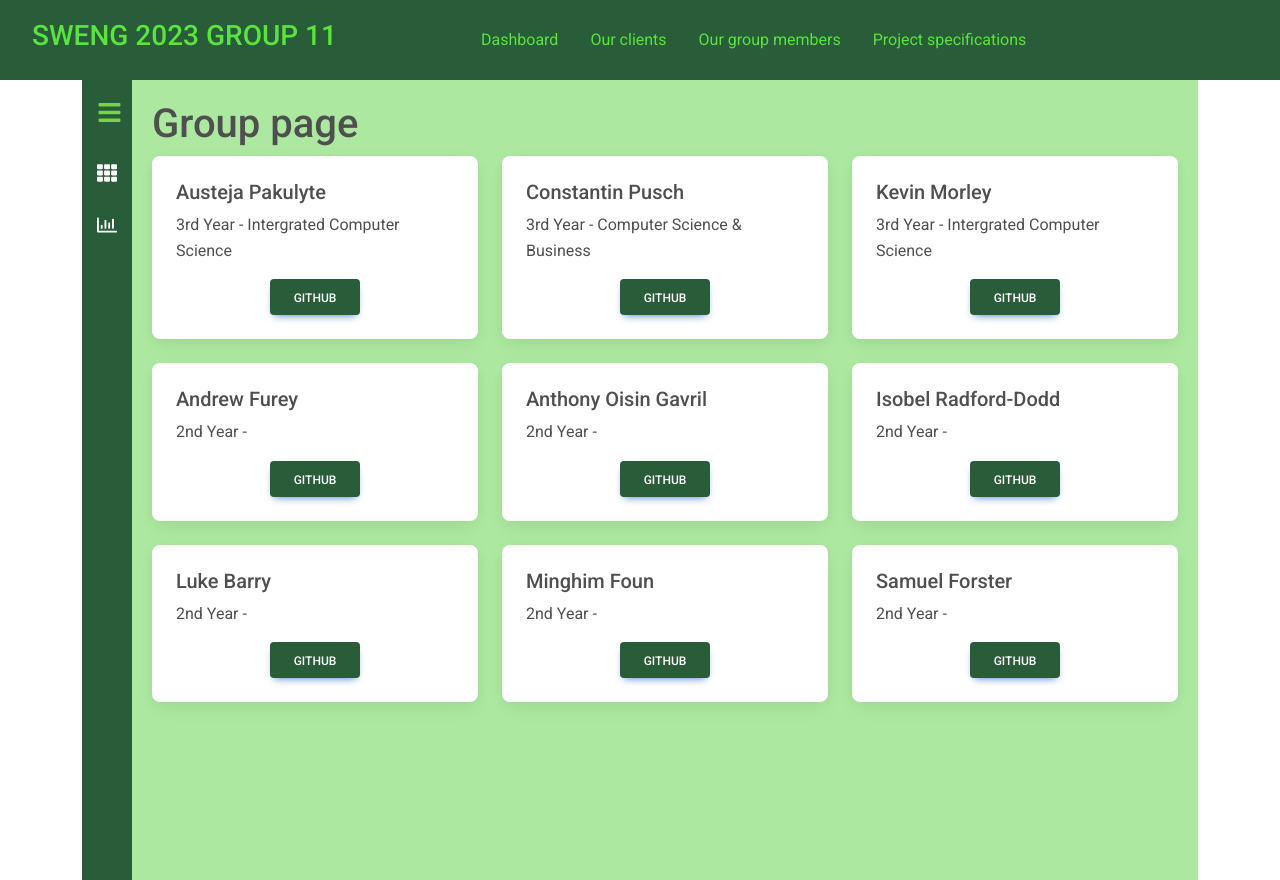
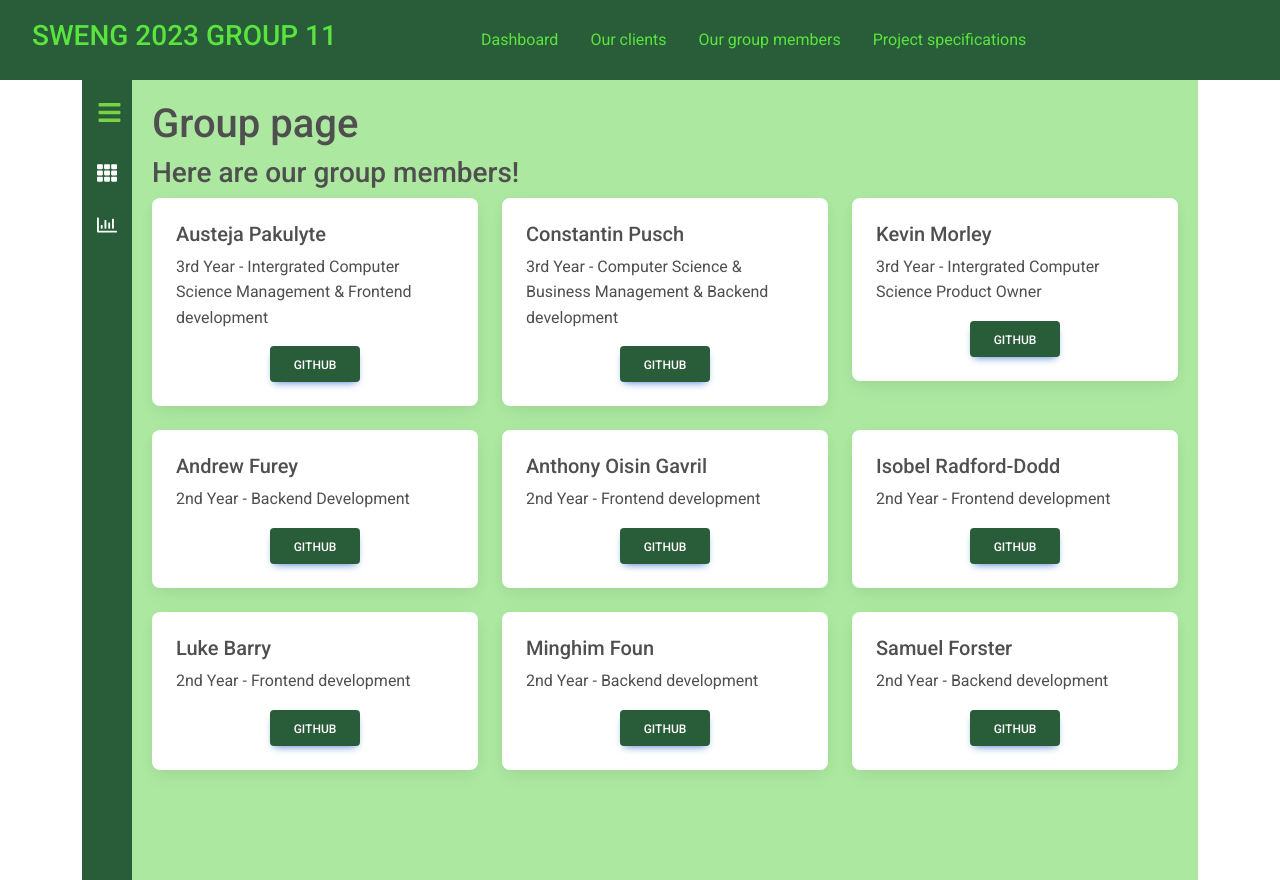
Before and after one commit to SWENG-Group11-2023/SWENG-Group11-2023, a React (Create React App) app in the folder frontend/: page /Group in a window 1280 px wide. Built offline with nearby package versions, Linux system fonts and the light colour scheme.

Commit message:
Additional desc.

```diff
--- a/frontend/src/components/MemberCards.jsx
+++ b/frontend/src/components/MemberCards.jsx
@@ -18,9 +18,10 @@ export default function App() {
             <MDBCardTitle>Austeja Pakulyte</MDBCardTitle>
             <MDBCardText>
               3rd Year - Intergrated Computer Science
+              Management & Frontend development
             </MDBCardText>
             <div class="text-center">
-            <MDBBtn style={{ backgroundColor: '#295c38' }} target="_blank" href='https://github.com/pakulyta'>Github </MDBBtn>
+            <MDBBtn style={{ backgroundColor: '#295c38' }} target="_blank" href='https://github.com/pakulyta'>Github</MDBBtn>
             </div>
           </MDBCardBody>
         </MDBCard>
@@ -32,6 +33,7 @@ export default function App() {
             <MDBCardTitle>Constantin Pusch</MDBCardTitle>
             <MDBCardText>
               3rd Year - Computer Science & Business
+              Management & Backend development
             </MDBCardText>
             <div class="text-center">
             <MDBBtn style={{ backgroundColor: '#295c38' }} target="_blank" href='https://github.com/cpusch'>Github</MDBBtn>
@@ -46,6 +48,7 @@ export default function App() {
             <MDBCardTitle>Kevin Morley</MDBCardTitle>
             <MDBCardText>
               3rd Year - Intergrated Computer Science
+              Product Owner
             </MDBCardText>
             <div class="text-center">
             <MDBBtn style={{ backgroundColor: '#295c38' }} target="_blank" href='https://github.com/k-e-v-i-n17'>Github</MDBBtn>
@@ -60,6 +63,7 @@ export default function App() {
             <MDBCardTitle>Andrew Furey</MDBCardTitle>
             <MDBCardText>
               2nd Year -
+              Backend Development
             </MDBCardText>
             <div class="text-center">
             <MDBBtn style={{ backgroundColor: '#295c38' }} target="_blank" href='https://github.com/anfurey'>Github</MDBBtn>
@@ -74,6 +78,7 @@ export default function App() {
             <MDBCardTitle>Anthony Oisin Gavril </MDBCardTitle>
             <MDBCardText>
               2nd Year -
+              Frontend development
             </MDBCardText>
             <div class="text-center">
             <MDBBtn style={{ backgroundColor: '#295c38' }} target="_blank" href='https://github.com/onion-mints'>Github</MDBBtn>
@@ -88,6 +93,7 @@ export default function App() {
             <MDBCardTitle>Isobel Radford-Dodd</MDBCardTitle>
             <MDBCardText>
               2nd Year -
+              Frontend development
             </MDBCardText>
             <div class="text-center">
             <MDBBtn style={{ backgroundColor: '#295c38' }} target="_blank" href='https://github.com/IsobelRadford-Dodd'>Github</MDBBtn>
@@ -102,6 +108,7 @@ export default function App() {
             <MDBCardTitle>Luke Barry</MDBCardTitle>
             <MDBCardText>
               2nd Year -
+              Frontend development
             </MDBCardText>
             <div class="text-center">
             <MDBBtn style={{ backgroundColor: '#295c38' }} target="_blank" href='https://github.com/Luke-Barry'>Github</MDBBtn>
@@ -116,6 +123,7 @@ export default function App() {
             <MDBCardTitle>Minghim Foun</MDBCardTitle>
             <MDBCardText>
               2nd Year -
+              Backend development
             </MDBCardText>
             <div class="text-center">
             <MDBBtn style={{ backgroundColor: '#295c38' }} target="_blank" href='https://github.com/OscarFoun'>Github</MDBBtn>
@@ -130,6 +138,7 @@ export default function App() {
             <MDBCardTitle>Samuel Forster</MDBCardTitle>
             <MDBCardText>
               2nd Year -
+              Backend development
             </MDBCardText>
             <div class="text-center">
             <MDBBtn style={{ backgroundColor: '#295c38' }} target="_blank" href='https://github.com/SamPFF'>Github</MDBBtn>
--- a/frontend/src/pages/Group.js
+++ b/frontend/src/pages/Group.js
@@ -5,6 +5,7 @@ function Group() {
   return (
     <div>
       <h1>Group page</h1>
+      <h3>Here are our group members! </h3>
       <MemberCards/>
     </div>
   )
```
